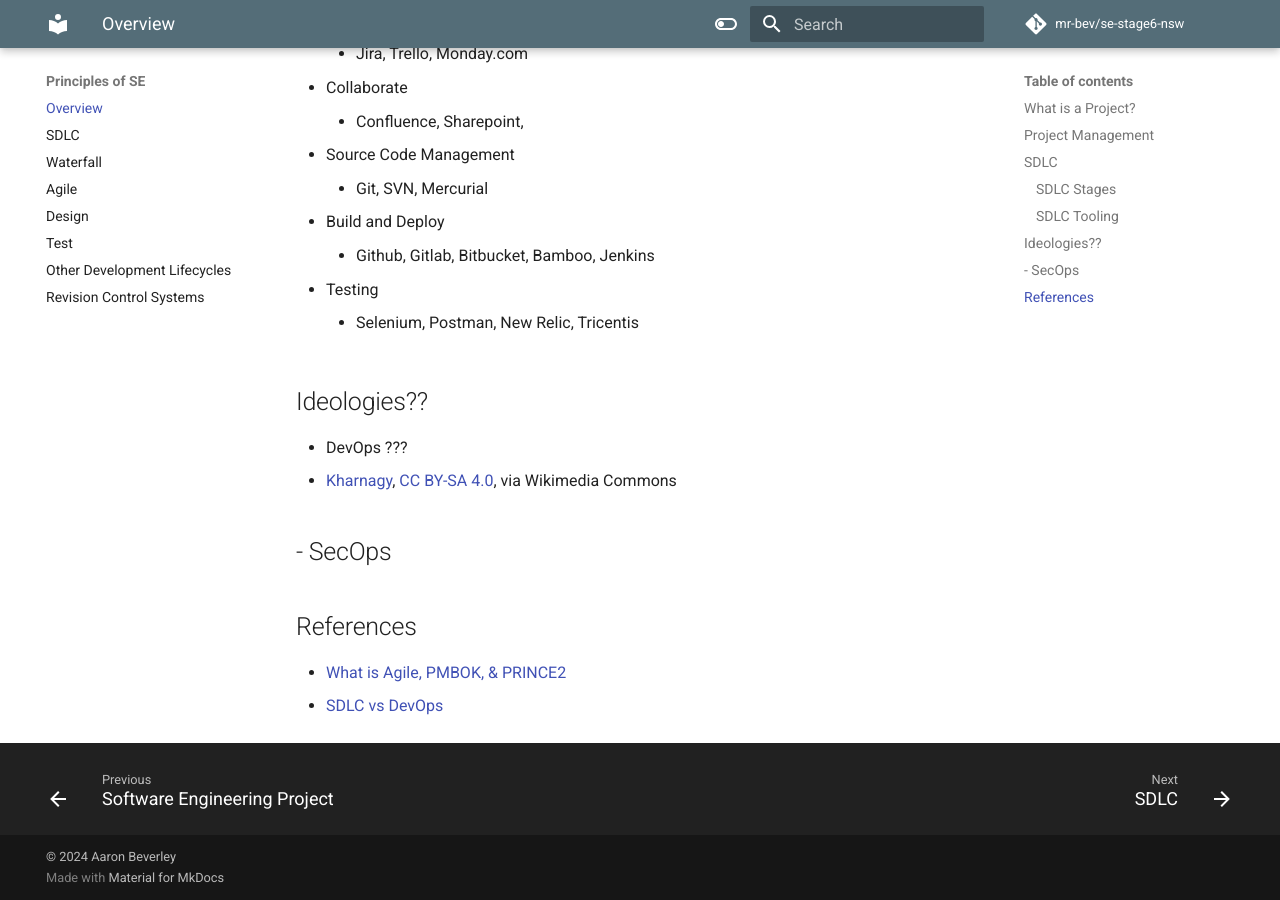
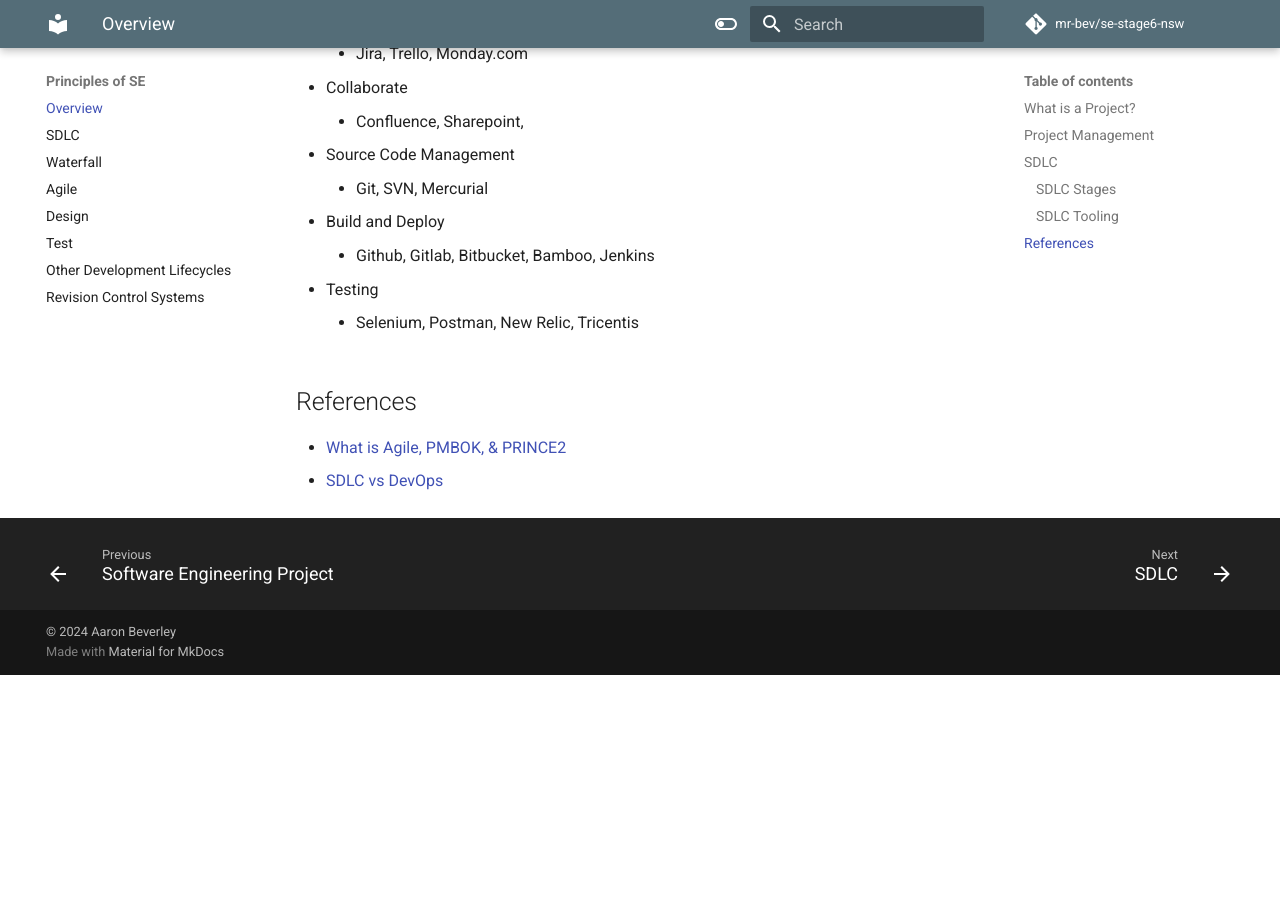
Before and after one commit to mr-bev/software-engineering-stage6-nsw, an MkDocs documentation site: the page built from docs/principles/index.md, in a window 1280 px wide and 900 px high, scrolled down 1879 px. Built offline with MkDocs 1.6.1 and Material for MkDocs 9.7.7, drawn with Linux system fonts in a browser that asks for light colours; nearby versions of some CDN libraries; library files that are not in the unit come from our copies; comment, search, counter and statistics services are not loaded; old or Windows-style settings are respelled for this version of MkDocs; after the commit the page ends 2554 px from its top, so only the background shows below that.

Commit message:
clean up index page

```diff
--- a/docs/principles/index.md
+++ b/docs/principles/index.md
@@ -54,13 +54,6 @@
 - Testing
     - Selenium, Postman, New Relic, Tricentis
 
-## Ideologies??
-- DevOps ???
-1. <a href="https://commons.wikimedia.org/wiki/File:Devops-toolchain.svg">Kharnagy</a>, <a href="https://creativecommons.org/licenses/by-sa/4.0">CC BY-SA 4.0</a>, via Wikimedia Commons
-
-- SecOps
--
-
 
 ## References
 - [What is Agile, PMBOK, & PRINCE2](https://agilemanagementoffice.com/what-is-agile-pmbok-and-prince2/)
```
